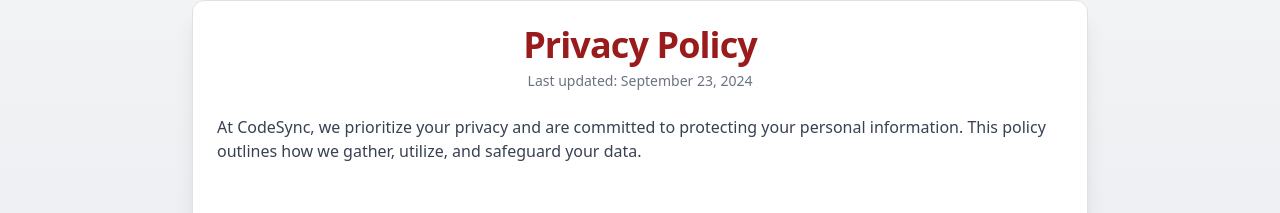
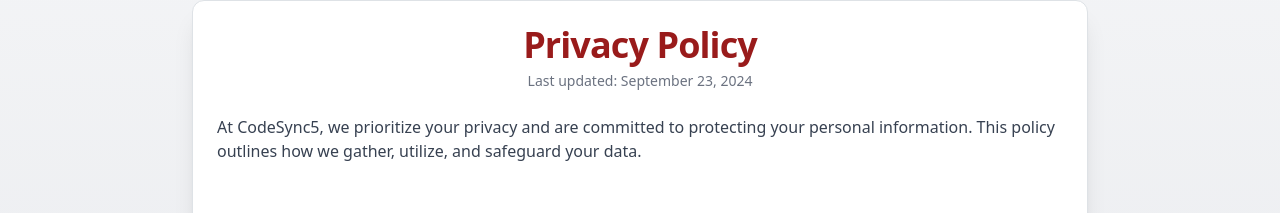
Before and after one commit to Chy-Zaber-Bin-Zahid/CodeSync5, a Next.js app: page /privacy-policy in a window 1280 px wide. Shown: the part 138-351 px from the top of the page. Built offline with nearby package versions, Linux system fonts and the light colour scheme; no server answers.

Commit message:
Changed name to CodeSync5 in some places

```diff
--- a/components/AllServices/Technologies.tsx
+++ b/components/AllServices/Technologies.tsx
@@ -73,7 +73,10 @@
   });
   return (
     <div className="py-16 px-8 bg-gray-100">
-      <h2 id="heading-tech" className="font-bold text-4xl mq-400:text-2xl mq-875:text-3xl text-center mb-10">
+      <h2
+        id="heading-tech"
+        className="font-bold text-4xl mq-400:text-2xl mq-875:text-3xl text-center mb-10"
+      >
         Technologies We Use
       </h2>
       <div
--- a/components/accessibility/Accessibility.tsx
+++ b/components/accessibility/Accessibility.tsx
@@ -56,7 +56,7 @@
     {
       title: "Our Pledge",
       content:
-        "At CodeSync, we are dedicated to making our digital platforms accessible to all users, including those with disabilities. We continually strive to enhance the user experience for everyone, ensuring our solutions adhere to relevant accessibility standards.",
+        "At CodeSync5, we are dedicated to making our digital platforms accessible to all users, including those with disabilities. We continually strive to enhance the user experience for everyone, ensuring our solutions adhere to relevant accessibility standards.",
     },
     {
       title: "Compliance Status",
--- a/components/privacyPolicy/Privacy.tsx
+++ b/components/privacyPolicy/Privacy.tsx
@@ -18,11 +18,10 @@
   CardTitle,
 } from "@/components/ui/card";
 
-// Data for the Privacy Policy
 const privacyPolicyData = {
   lastUpdated: "September 23, 2024",
   introParagraph:
-    "At CodeSync, we prioritize your privacy and are committed to protecting your personal information. This policy outlines how we gather, utilize, and safeguard your data.",
+    "At CodeSync5, we prioritize your privacy and are committed to protecting your personal information. This policy outlines how we gather, utilize, and safeguard your data.",
   sections: [
     {
       id: "item-1",
--- a/components/refundPolicy/Refund.tsx
+++ b/components/refundPolicy/Refund.tsx
@@ -56,7 +56,7 @@
     {
       title: "30-Day Satisfaction Guarantee",
       content:
-        "At CodeSync, we stand by the quality of our software products and offer a 30-day satisfaction guarantee. If you’re not completely happy with your purchase, you can request a full refund within 30 days from the date of purchase.",
+        "At CodeSync5, we stand by the quality of our software products and offer a 30-day satisfaction guarantee. If you’re not completely happy with your purchase, you can request a full refund within 30 days from the date of purchase.",
     },
     {
       title: "Refund Eligibility",
--- a/components/termsAndConditions/TermsAndCondition.tsx
+++ b/components/termsAndConditions/TermsAndCondition.tsx
@@ -38,7 +38,7 @@
     id: "item-3",
     title: "Limitation of Liability",
     content:
-      "CodeSync will not be held responsible for any direct, indirect, incidental, special, or consequential damages arising from the use or inability to use our services or materials, even if we have been informed of the possibility of such damages.",
+      "CodeSync5 will not be held responsible for any direct, indirect, incidental, special, or consequential damages arising from the use or inability to use our services or materials, even if we have been informed of the possibility of such damages.",
   },
   {
     id: "item-4",
```
